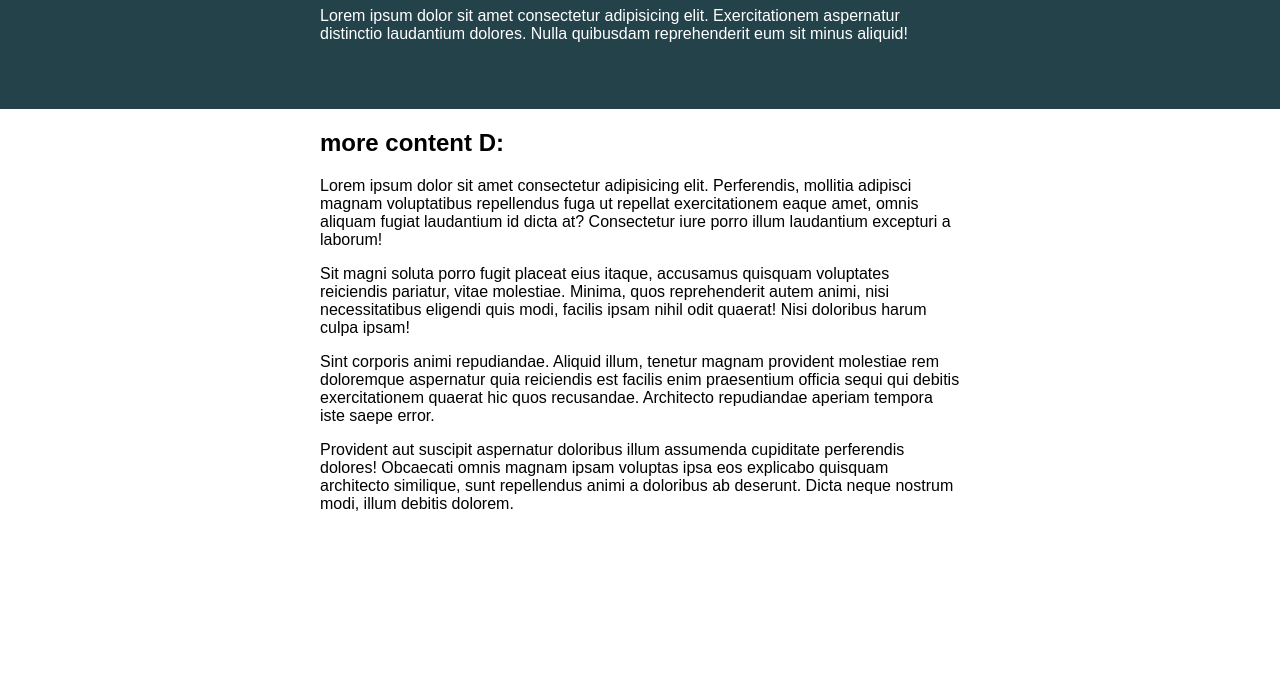
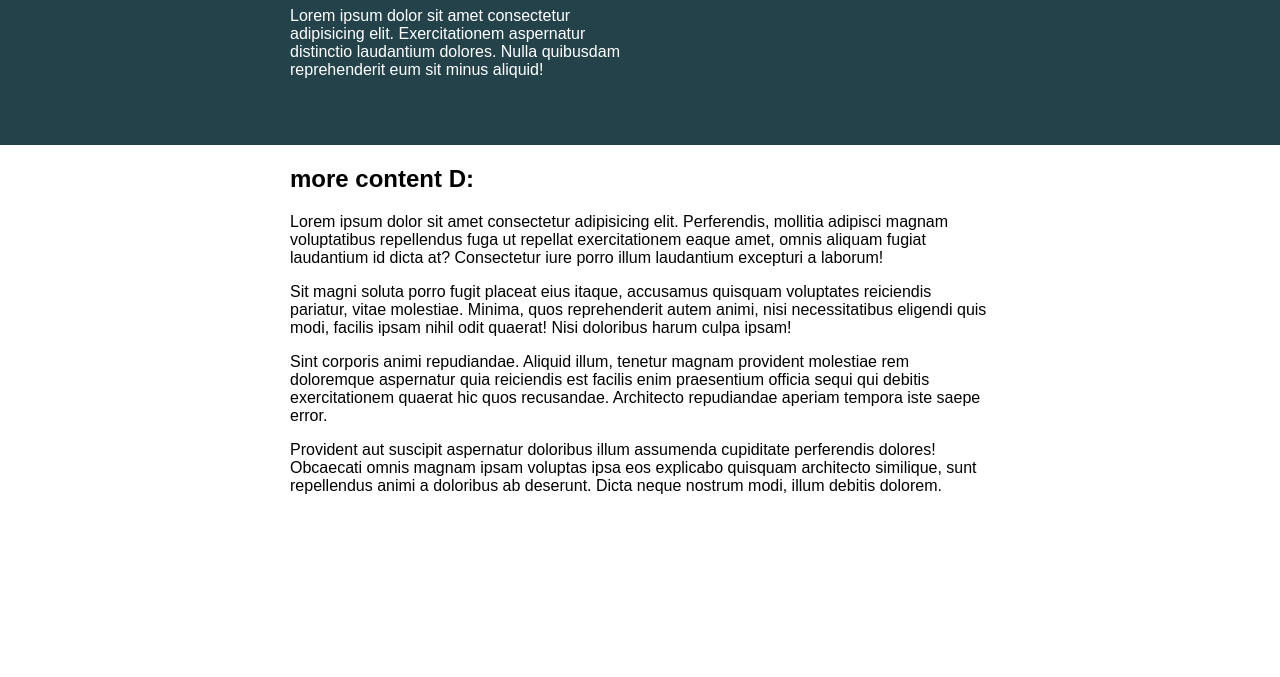
Before and after one commit to riltonbispo/conquering-responsive-layouts, a plain HTML site: page challenge02/index.html in a window 1280 px wide. Shown: the part 123-800 px from the top of the page. Drawn offline with Linux system fonts and the light colour scheme.

Commit message:
refactor: challenge 02

```diff
--- a/challenge02/index.html
+++ b/challenge02/index.html
@@ -16,12 +16,14 @@
         </div>
     </div>
 
-    <div class="intro-content">
-        <h2>more content D:</h2>
-        <p>Lorem ipsum dolor sit amet consectetur adipisicing elit. Perferendis, mollitia adipisci magnam voluptatibus repellendus fuga ut repellat exercitationem eaque amet, omnis aliquam fugiat laudantium id dicta at? Consectetur iure porro illum laudantium excepturi a laborum!</p>
-        <p>Sit magni soluta porro fugit placeat eius itaque, accusamus quisquam voluptates reiciendis pariatur, vitae molestiae. Minima, quos reprehenderit autem animi, nisi necessitatibus eligendi quis modi, facilis ipsam nihil odit quaerat! Nisi doloribus harum culpa ipsam!</p>
-        <p>Sint corporis animi repudiandae. Aliquid illum, tenetur magnam provident molestiae rem doloremque aspernatur quia reiciendis est facilis enim praesentium officia sequi qui debitis exercitationem quaerat hic quos recusandae. Architecto repudiandae aperiam tempora iste saepe error.</p>
-        <p>Provident aut suscipit aspernatur doloribus illum assumenda cupiditate perferendis dolores! Obcaecati omnis magnam ipsam voluptas ipsa eos explicabo quisquam architecto similique, sunt repellendus animi a doloribus ab deserunt. Dicta neque nostrum modi, illum debitis dolorem.</p>
+    <div class="container2">
+        <div class="content2">
+            <h2>more content D:</h2>
+            <p>Lorem ipsum dolor sit amet consectetur adipisicing elit. Perferendis, mollitia adipisci magnam voluptatibus repellendus fuga ut repellat exercitationem eaque amet, omnis aliquam fugiat laudantium id dicta at? Consectetur iure porro illum laudantium excepturi a laborum!</p>
+            <p>Sit magni soluta porro fugit placeat eius itaque, accusamus quisquam voluptates reiciendis pariatur, vitae molestiae. Minima, quos reprehenderit autem animi, nisi necessitatibus eligendi quis modi, facilis ipsam nihil odit quaerat! Nisi doloribus harum culpa ipsam!</p>
+            <p>Sint corporis animi repudiandae. Aliquid illum, tenetur magnam provident molestiae rem doloremque aspernatur quia reiciendis est facilis enim praesentium officia sequi qui debitis exercitationem quaerat hic quos recusandae. Architecto repudiandae aperiam tempora iste saepe error.</p>
+            <p>Provident aut suscipit aspernatur doloribus illum assumenda cupiditate perferendis dolores! Obcaecati omnis magnam ipsam voluptas ipsa eos explicabo quisquam architecto similique, sunt repellendus animi a doloribus ab deserunt. Dicta neque nostrum modi, illum debitis dolorem.</p>
+        </div>
     </div>
 
 
--- a/challenge02/style.css
+++ b/challenge02/style.css
@@ -32,6 +32,21 @@ body {
 }
 
 .intro-content {
-  width: 50%;
   margin: 0 auto;
+  width: 80%;
+  max-width: 700px;
 }
+
+.intro-content p {
+  max-width: 50%;
+}
+
+.container2 {
+  width: 100%;
+}
+
+.content2 {
+  margin: 0 auto;
+  width: 80%;
+  max-width: 700px;
+}
```
